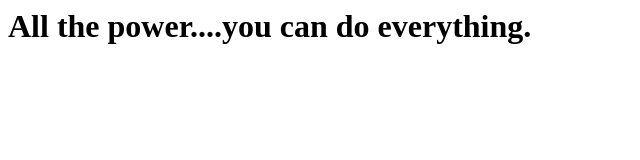
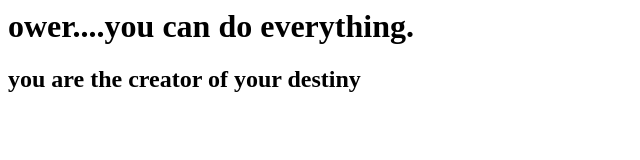
Before and after one commit to khushwant-Dafade/firstrepo, a plain HTML site: page index.html in a window 1280 px wide. Shown: the whole page, without its empty margins (0-640 px from the left). Drawn offline with Linux system fonts and the light colour scheme.

Commit message:
added 2nd commit

```diff
--- a/index.html
+++ b/index.html
@@ -1,5 +1,6 @@
 <html>
 	<body>
-		<h1>All the power....you can do everything.</h1>
+		<h1>ower....you can do everything.</h1>
+		<h2>you are the creator of your destiny</h2>
 	</body>
 </html>
```
